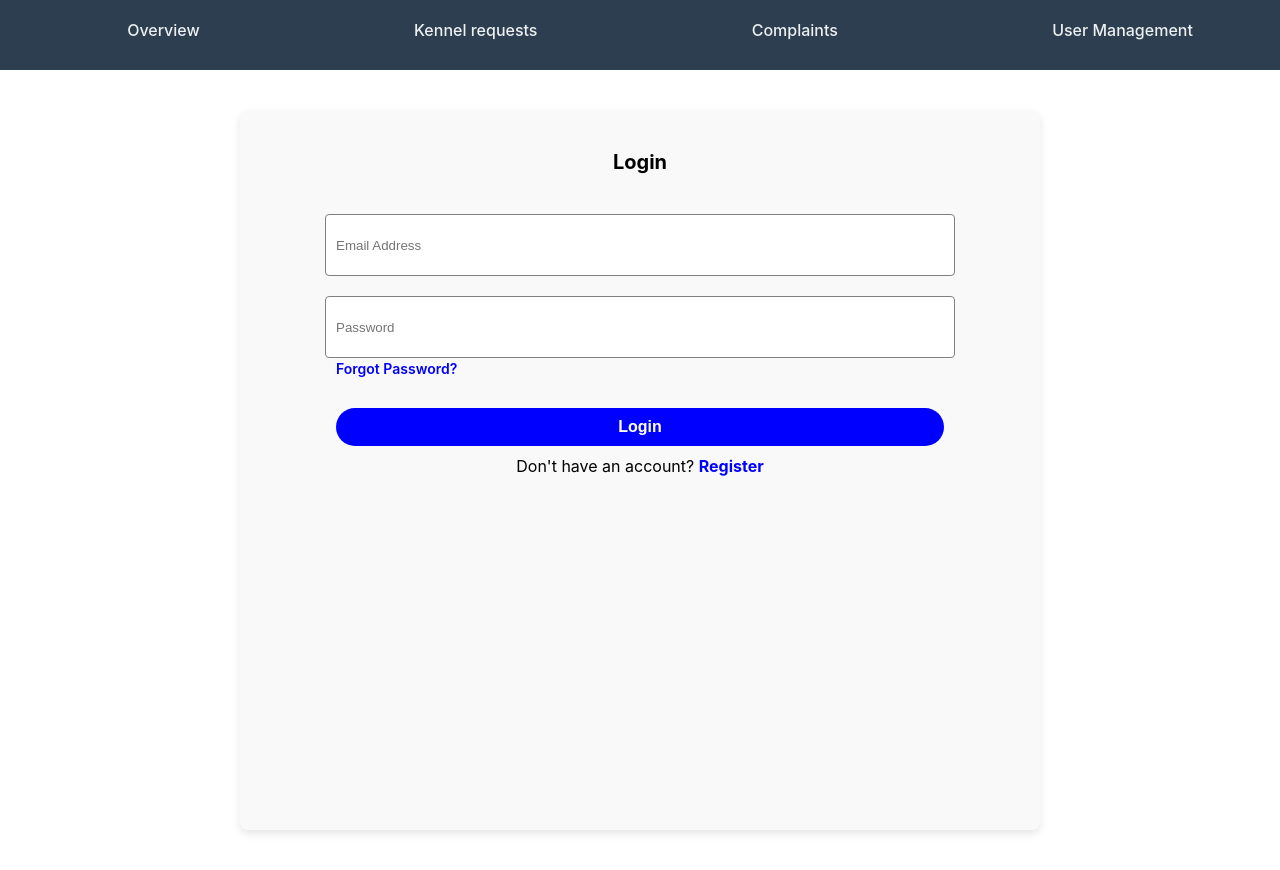
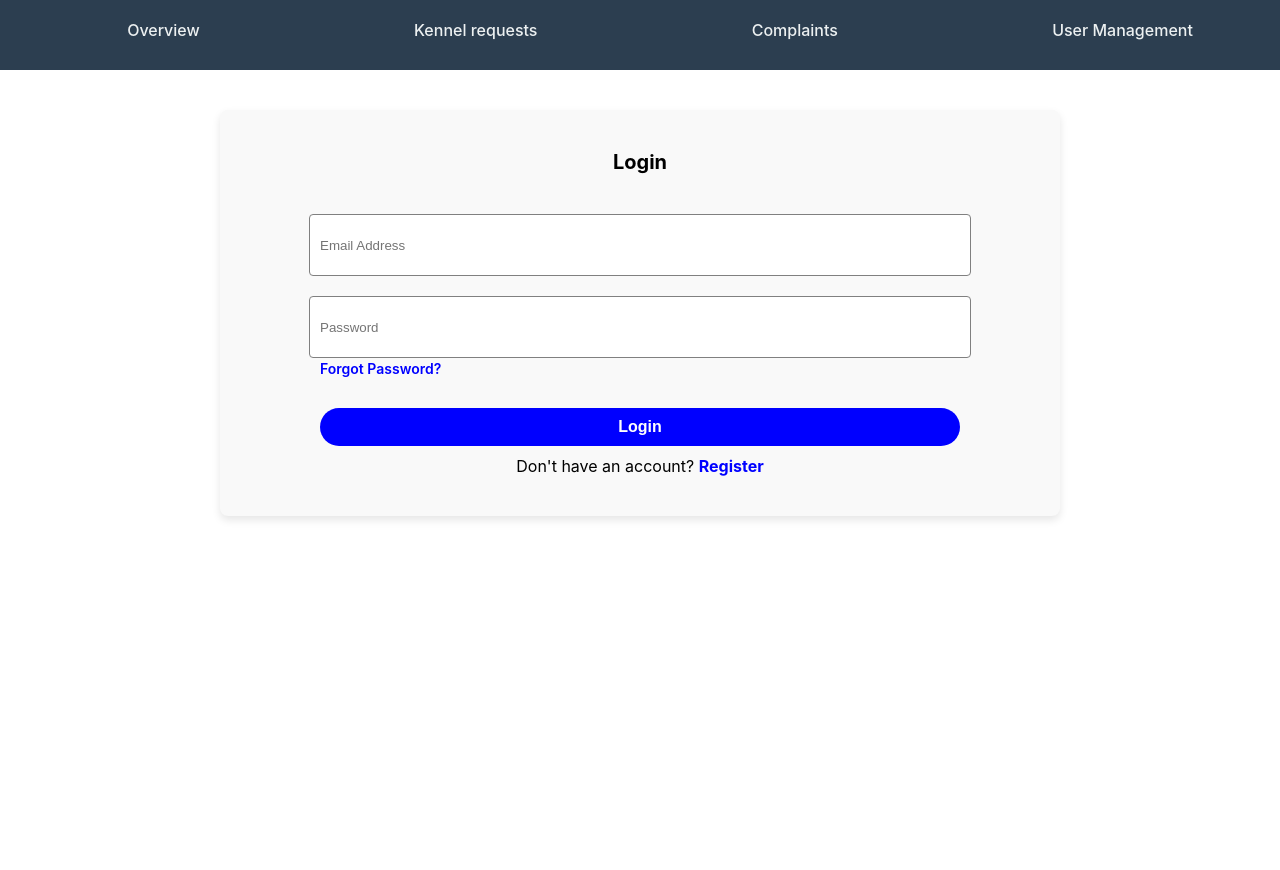
Before and after one commit to maheladissa/FosterPet-Admin, a React (Create React App) app: page /login in a window 1280 px wide. After the commit the page ends 800 px from the top, so only its background shows below. Built offline with nearby package versions, Linux system fonts and the light colour scheme.

Commit message:
scoping styles

```diff
--- a/src/components/OverView.js
+++ b/src/components/OverView.js
@@ -1,4 +1,4 @@
-import React, {useEffect, useState} from "react";
+import React, { useEffect, useState } from "react";
 import { Link } from "react-router-dom";
 import "../styles/Overview.css";
 import { fetchDashboardData } from "../services/OverviewService";
@@ -58,7 +58,7 @@ const AdminOverView = () => {
   }
 
   return (
-    <div className="container">
+    <div className="overview-container">
       <div className="cardsContainer">
         <div className="card">
           <h2 className="cardTitle">Active Agents</h2>
--- a/src/styles/Overview.css
+++ b/src/styles/Overview.css
@@ -5,7 +5,7 @@ body, html {
   overflow-x: hidden; /* Prevents horizontal scroll */
 }
 
-.container {
+.overview-container {
   display: flex;
   flex-direction: column;
   min-height: calc(100vh - 80px); /* Adjusting the container height */
```
